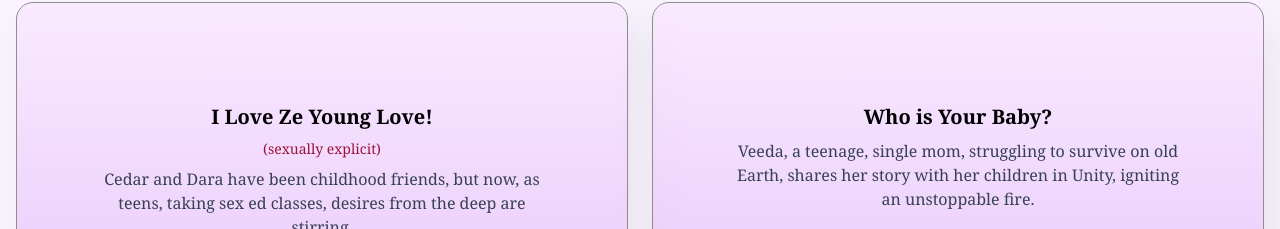
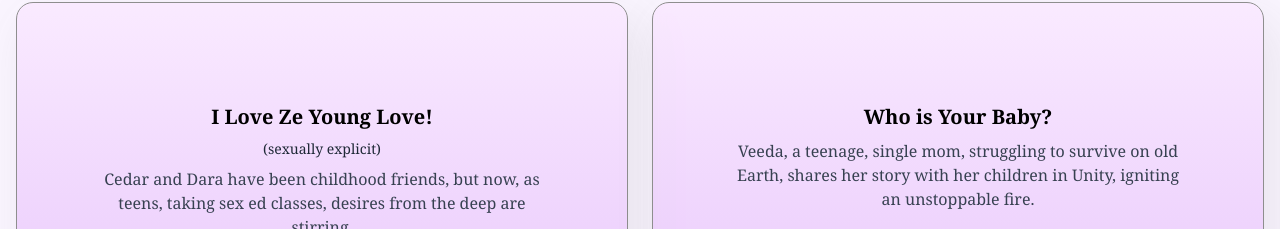
Before and after one commit to keanedwards1/marie, a Next.js app: page /short-stories in a window 1280 px wide. Shown: the part 234-463 px from the top of the page. Built offline with nearby package versions, Linux system fonts and the light colour scheme; a web font is replaced by a local one.

Commit message:
minor changes

```diff
--- a/src/components/ShortStoryCard.tsx
+++ b/src/components/ShortStoryCard.tsx
@@ -57,7 +57,7 @@ export default function ShortStoryCard({ story }: ShortStoryCardProps) {
             {story.title}
           </h2>
           {story.warning && (
-            <p className="text-center text-rose-800 text-sm font-extralight mt-2 mb-2">{story.warning}</p>
+            <p className="text-center text-gray-800 text-sm font-extralight mt-2 mb-2">{story.warning}</p>
           )}
           <p className="mt-2 text-gray-700 font-normal">{story.description}</p>
         </div>
```
